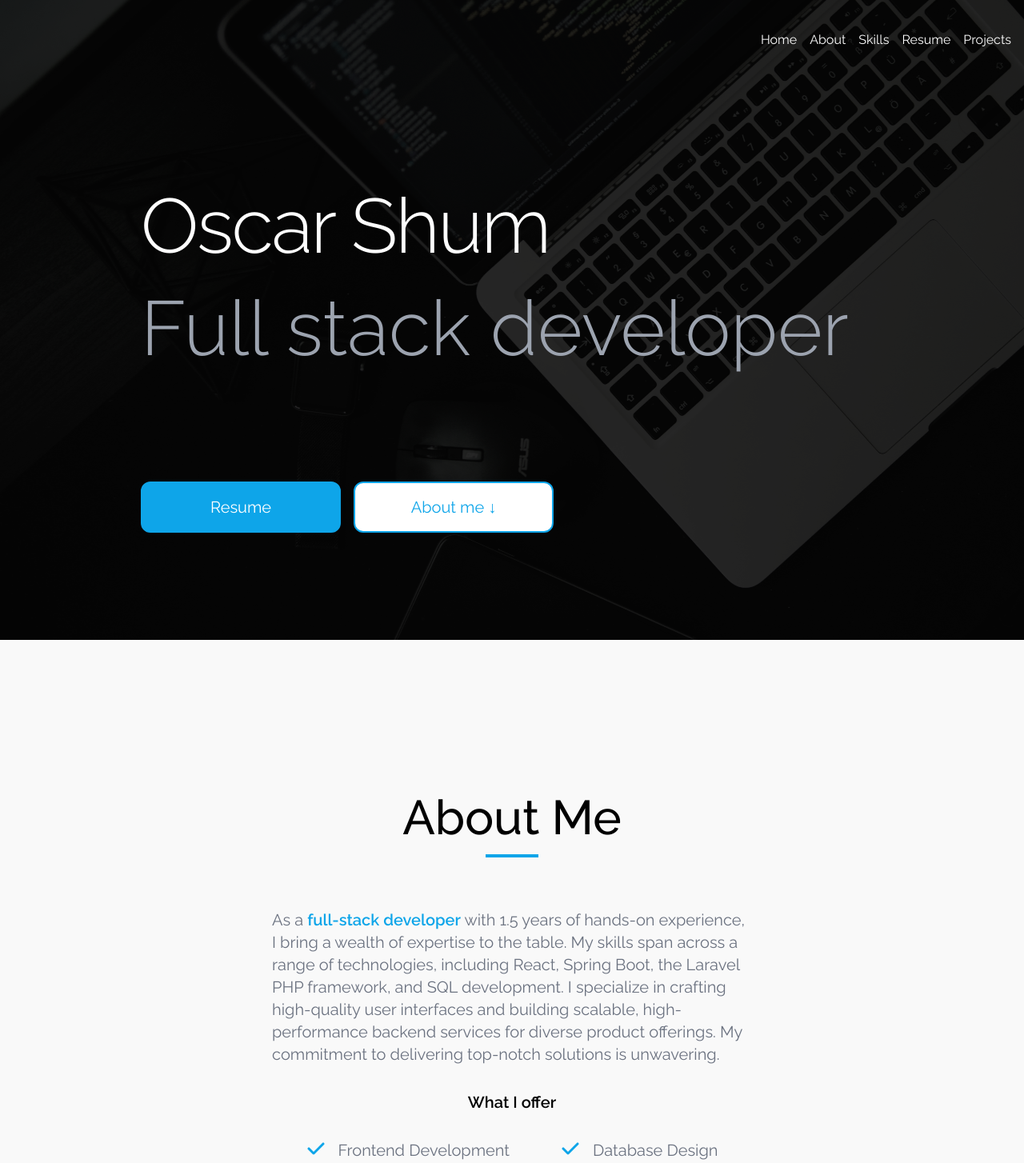
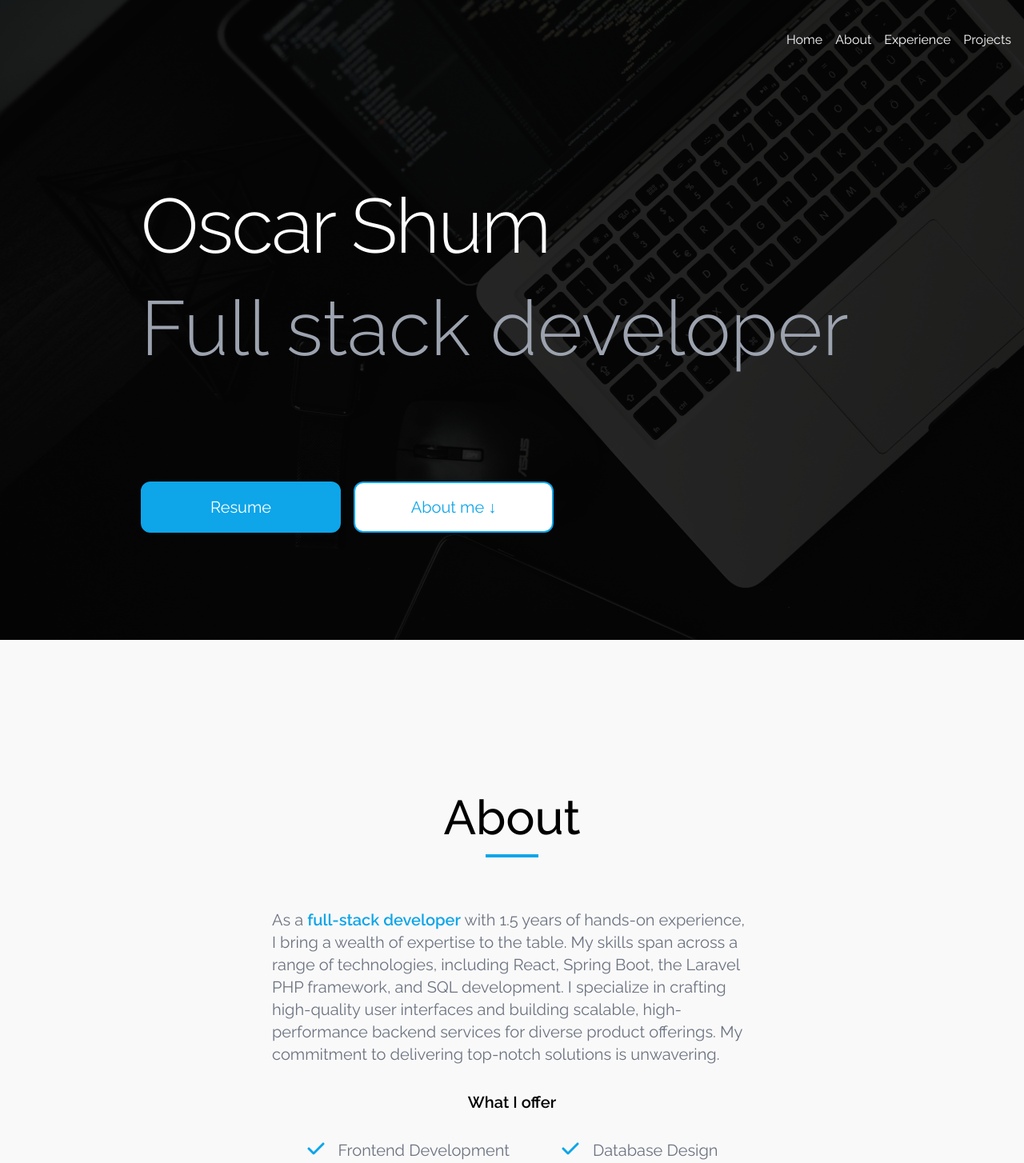
Before and after one commit to oscar22558/portfolio, a Next.js app in the folder ui/: page / in a window 1280 px wide. Shown: the top 1454 px of the page at 80% size. Built offline with nearby package versions, Linux system fonts and the light colour scheme.

Commit message:
Fixed top bar links

```diff
--- a/ui/app/(about)/About.tsx
+++ b/ui/app/(about)/About.tsx
@@ -4,9 +4,9 @@ import { CheckedItem } from './CheckedItem'
 
 export function About() {
 
-    return (<>
-        <div id="about" className="flex md:hidden flex-col justify-center items-center w-full h-full bg-[#F9F9F9] py-32">
-            <div className="text-5xl font-medium"><span>About Me</span></div>
+    return (<div id="about" className="w-full">
+        <div className="flex md:hidden flex-col justify-center items-center w-full h-full bg-[#F9F9F9] py-32">
+            <div className="text-5xl font-medium"><span>About</span></div>
             <div className="bg-[#0EA5E9] h-[4px] w-[66px] mt-4 mb-8"></div>
             <div className="px-8 mb-8">
                 <Text className="text-center text-xl">As a <span className="text-[#0EA5E9] font-semibold text-lg">full-stack developer</span> with 1.5 years of hands-on experience,
@@ -26,8 +26,8 @@ export function About() {
             </div>
             <TechStack />
         </div>
-        <div id="about" className="hidden md:flex flex-col justify-center items-center w-full bg-[#F9F9F9] py-48">
-            <div className="text-6xl font-medium"><span>About Me</span></div>
+        <div className="hidden md:flex flex-col justify-center items-center w-full bg-[#F9F9F9] py-48">
+            <div className="text-6xl font-medium"><span>About</span></div>
             <div className="bg-[#0EA5E9] h-[4px] w-[66px] mt-4 mb-16"></div>
             <div className="h-full w-full flex flex-col justify-start items-center">
                 <div className="mb-8 px-16">
@@ -51,6 +51,6 @@ export function About() {
                 <TechStack />
             </div>
         </div>
-    </>
+    </div>
     )
 }
--- a/ui/app/(experience)/Experience.tsx
+++ b/ui/app/(experience)/Experience.tsx
@@ -3,7 +3,7 @@ import { TimelineItem } from "./TimelineItem";
 
 export function Experience() {
     const timelineModels = ExpTimelineModels
-    return <div id="exp" className="py-32 px-8 md:py-48 md:px-32 flex flex-col items-center">
+    return <div id="experience" className="py-32 px-8 md:py-48 md:px-32 flex flex-col items-center">
         <div className="text-5xl md:text-6xl font-medium"><span>Experience</span></div>
         <div className="bg-[#0EA5E9] h-[4px] w-[66px] mt-4 mb-8 md:mb-16"></div>
         <div className="w-full md:w-auto mt-[-2rem]">
--- a/ui/app/(top-bar)/TopBarLinksModel.ts
+++ b/ui/app/(top-bar)/TopBarLinksModel.ts
@@ -1,8 +1,7 @@
 export const TopBarLinksModel = [
     {id: "home", text:"Home", href: "#home"},
     {id: "about", text:"About", href: "#about"},
-    {id: "skills", text:"Skills", href: "#skills"},
-    {id: "resume", text:"Resume", href: "#resume"},
+    {id: "experience", text:"Experience", href: "#experience"},
     {id: "projects", text:"Projects", href: "#projects"},
 ]
 export default TopBarLinksModel
--- a/ui/app/page.tsx
+++ b/ui/app/page.tsx
@@ -2,9 +2,7 @@ import { TopBar } from './(top-bar)/TopBar'
 import { Home } from './(home)/Home'
 import { About } from './(about)/About'
 import { Projects } from './(projects)/Projects'
-import { Skills } from './(skills)/Skills'
 import { MobileTopBar } from './(mobile-top-bar)/MobileTopBar'
-import { Resume } from './(resume)/Resume'
 import { Footer } from './(footer)/Footer'
 import { SectionRevealContainer } from './(components)/(section-reveal-container)/SectionRevealContainer'
 import { TopBarContainer } from './(top-bar)/TopBarContainer'
@@ -21,7 +19,6 @@ export default function App() {
             <Home />
             <About />
             <Experience />
-            {/* <Resume /> */}
             <Projects />
             <Footer />
         </SectionRevealContainer>
```
